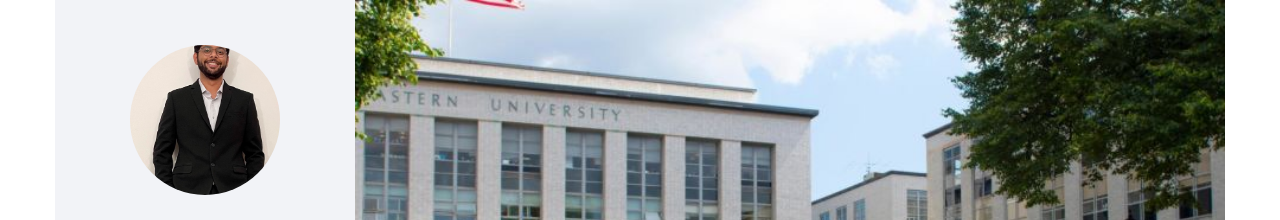
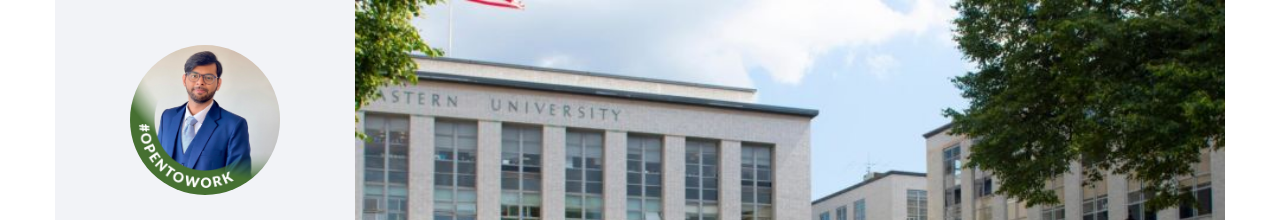
Before and after one commit to SakethSai31/sakethsai31.github.io, a plain HTML site: page index.html in a window 1280 px wide. Shown: the top 220 px of the page. Drawn offline with nearby package versions, Linux system fonts and the light colour scheme; files whose address does not match are found by name; a web font is replaced by a local one.

Commit message:
Update index.html

```diff
--- a/index.html
+++ b/index.html
@@ -57,7 +57,7 @@
 		<a href="#" class="js-colorlib-nav-toggle colorlib-nav-toggle" data-toggle="collapse" data-target="#navbar" aria-expanded="false" aria-controls="navbar"><i></i></a>
 		<aside id="colorlib-aside" role="complementary" class="border js-fullheight">
 			<div class="text-center">
-				<div class="author-img" style="background-image: url(images/Saketh.jpeg);"></div>
+				<div class="author-img" style="background-image: url(images/about.jfif);"></div>
 				<h1 id="colorlib-logo"><a href="index.html">Saketh Vootla</a></h1>
 				<span class="position"><a>Cloud and Data Engineering Enthusiast</a></span>
 			</div>
```
